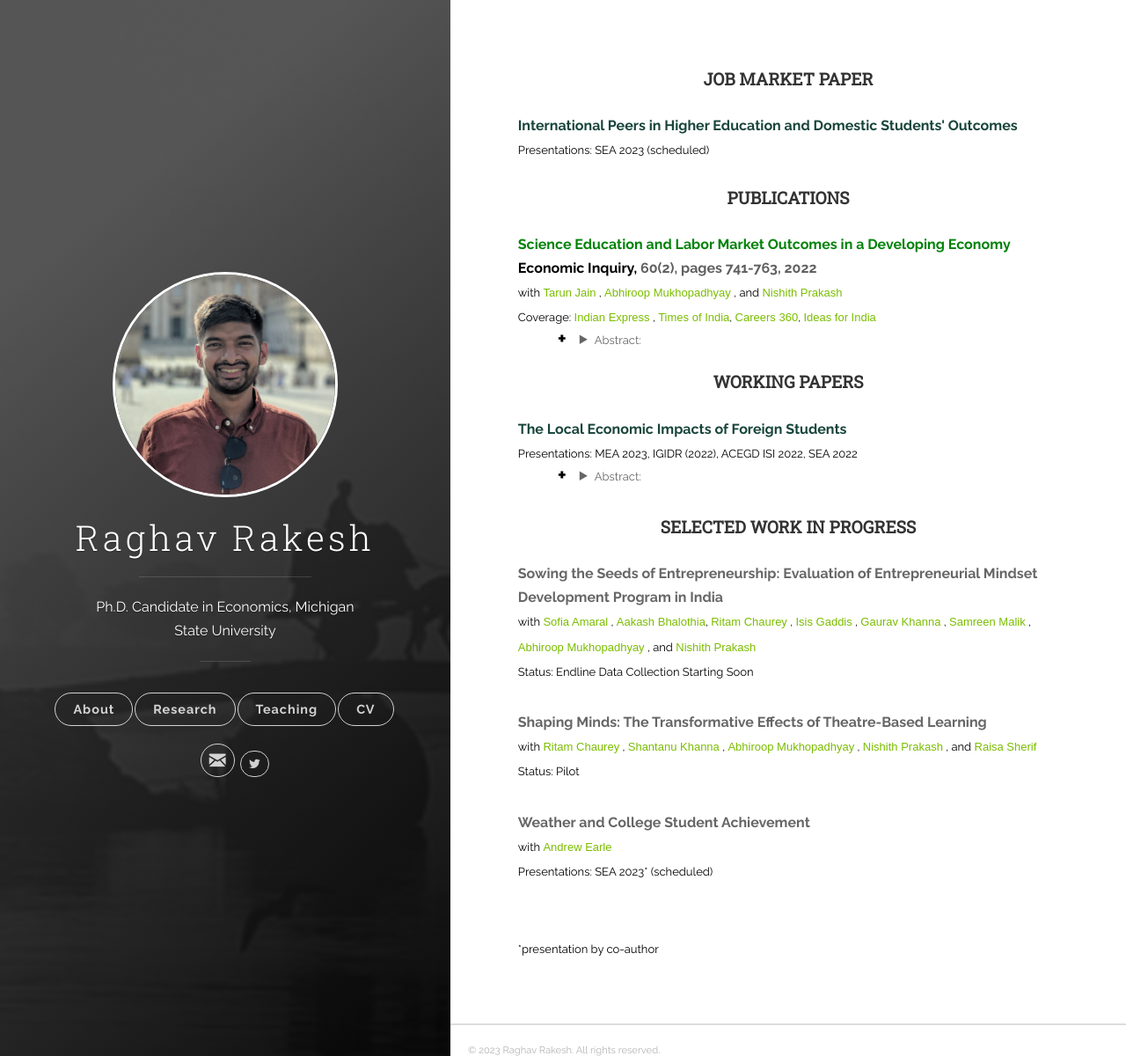
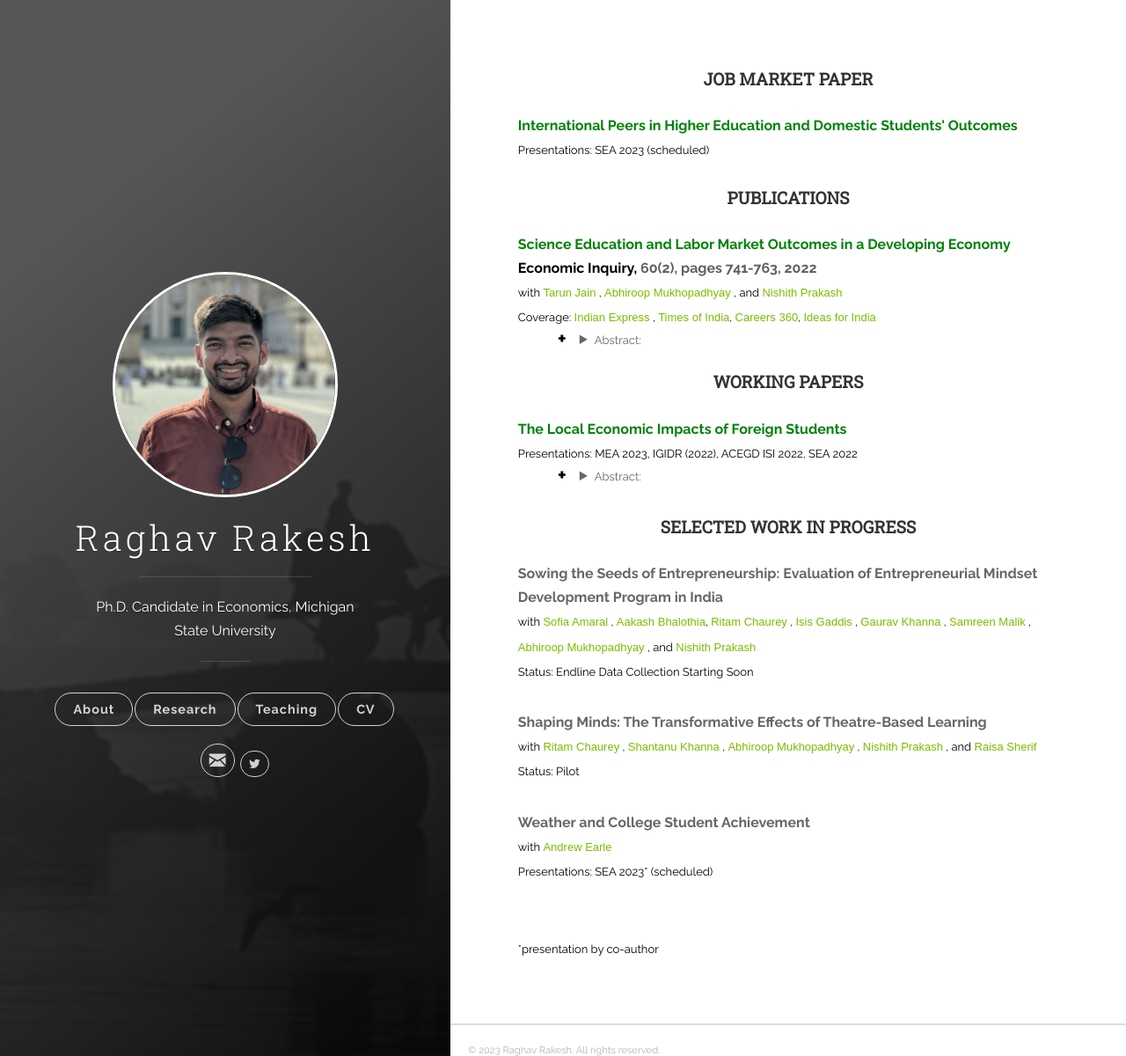
Before and after one commit to raghavrakesh/raghavrakesh.github.io, a Jekyll site: the page built from _posts/2018-06-13-research.markdown, in a window 1280 px wide and 1200 px high. Shown: the whole window at 88% size. Built offline with Jekyll 4.4.1, drawn with Linux system fonts in a browser that asks for light colours.

Commit message:
Update 2018-06-13-research.markdown

```diff
--- a/_posts/2018-06-13-research.markdown
+++ b/_posts/2018-06-13-research.markdown
@@ -12,7 +12,7 @@ tags: [jekyll]
 <p style="margin-top:30px;">
   <b>
     <strong>
-        <font size="3" style="color:#18453B">International Peers in Higher Education and Domestic Students' Outcomes</font>
+        <font size="3" style="color:#008208">International Peers in Higher Education and Domestic Students' Outcomes</font>
     </strong>
     <br>
   </b>
@@ -75,7 +75,7 @@ tags: [jekyll]
 <p style="margin-top:30px;">
   <b>
     <strong>
-        <font size="3" style="color:#18453B">The Local Economic Impacts of Foreign Students</font>
+        <font size="3" style="color:#008208">The Local Economic Impacts of Foreign Students</font>
     </strong>
     <br>
   </b>
```
